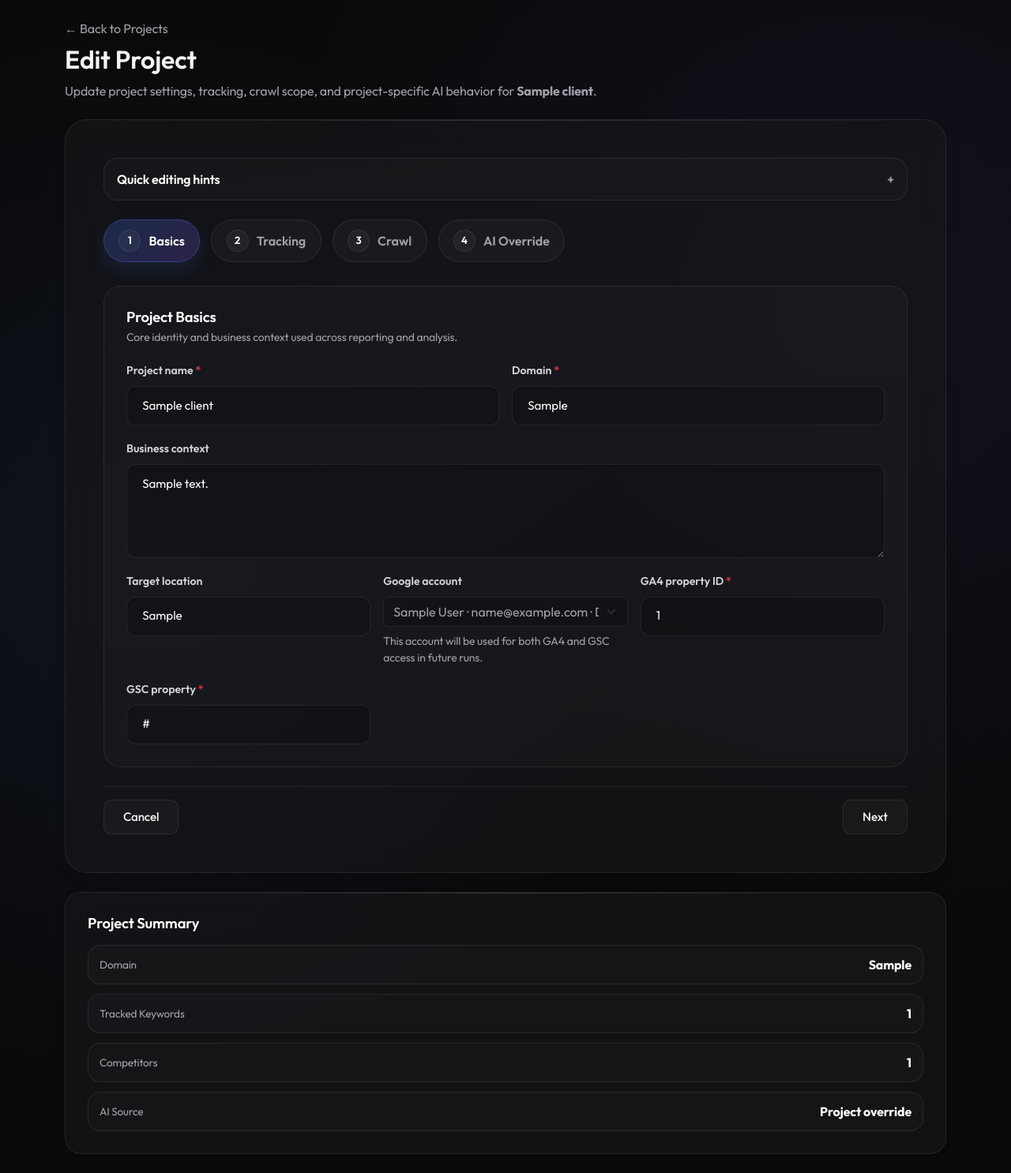
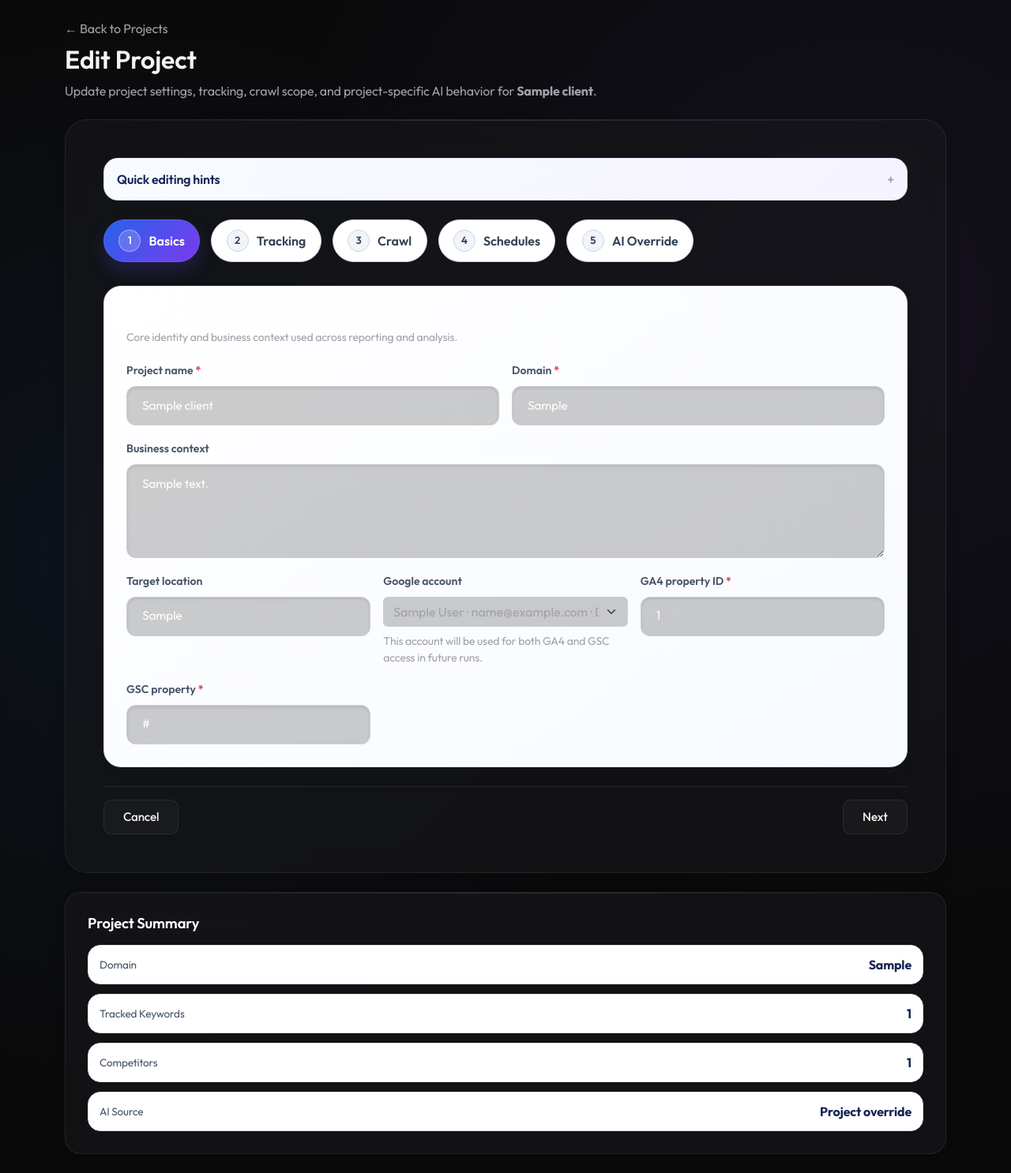
Before and after one commit to Anhcodervuive/Seo-agent-tool, a Flask app: page /project/1/edit in a window 1280 px wide. Shown: the part 81-1567 px from the top of the page at 79% size. Run offline with Flask 3, Linux system fonts and the light colour scheme; a user stored in the database is signed in; tables that the repository leaves empty hold one stand-in row (values such as "Sample post").

Commit message:
fix: expose schedules and improve light settings contrast

```diff
--- a/pipeline/app/static/css/style.css
+++ b/pipeline/app/static/css/style.css
@@ -1838,6 +1838,86 @@ h1, h2, h3, h4, h5, h6 { font-weight: 600; }
     letter-spacing: 0 !important;
 }
 
+/* Settings form: the original surface styles are designed for dark mode.
+   Give help, schedule and summary content explicit readable light-theme colours. */
+[data-theme="light"] .form-section,
+[data-bs-theme="light"] .form-section {
+    border-color: #d7e0ee;
+    background: linear-gradient(145deg, #ffffff, #f7faff);
+    box-shadow: 0 10px 24px rgba(30, 41, 59, 0.04);
+}
+
+[data-theme="light"] .form-section-accent,
+[data-bs-theme="light"] .form-section-accent {
+    background: linear-gradient(145deg, #f8fbff, #f5f3ff);
+}
+
+[data-theme="light"] .form-help-drawer,
+[data-bs-theme="light"] .form-help-drawer {
+    border-color: #d7e0ee;
+    background: linear-gradient(135deg, #f8fbff, #f5f3ff);
+}
+
+[data-theme="light"] .form-help-drawer summary,
+[data-bs-theme="light"] .form-help-drawer summary,
+[data-theme="light"] .form-help-item strong,
+[data-bs-theme="light"] .form-help-item strong,
+[data-theme="light"] .form-note-block strong,
+[data-bs-theme="light"] .form-note-block strong,
+[data-theme="light"] .form-summary-item strong,
+[data-bs-theme="light"] .form-summary-item strong {
+    color: #172554;
+}
+
+[data-theme="light"] .form-help-item,
+[data-bs-theme="light"] .form-help-item,
+[data-theme="light"] .form-note-block,
+[data-bs-theme="light"] .form-note-block,
+[data-theme="light"] .form-summary-item,
+[data-bs-theme="light"] .form-summary-item {
+    border-color: #d7e0ee;
+    background: #ffffff;
+    color: #475569;
+}
+
+[data-theme="light"] .form-help-item span,
+[data-bs-theme="light"] .form-help-item span,
+[data-theme="light"] .form-summary-item span,
+[data-bs-theme="light"] .form-summary-item span,
+[data-theme="light"] .form-label-soft,
+[data-bs-theme="light"] .form-label-soft {
+    color: #475569;
+}
+
+[data-theme="light"] .form-tab,
+[data-bs-theme="light"] .form-tab {
+    border-color: #cbd5e1;
+    background: #ffffff;
+    color: #334155;
+}
+
+[data-theme="light"] .form-tab-step,
+[data-bs-theme="light"] .form-tab-step {
+    border-color: #cbd5e1;
+    background: #f1f5f9;
+    color: #334155;
+}
+
+[data-theme="light"] .form-tab.is-active,
+[data-bs-theme="light"] .form-tab.is-active {
+    color: #ffffff;
+    border-color: #6366f1;
+    background: linear-gradient(135deg, #2563eb, #7c3aed);
+    box-shadow: 0 10px 22px rgba(79, 70, 229, 0.24);
+}
+
+[data-theme="light"] .form-tab.is-active .form-tab-step,
+[data-bs-theme="light"] .form-tab.is-active .form-tab-step {
+    border-color: rgba(255, 255, 255, 0.42);
+    background: rgba(255, 255, 255, 0.18);
+    color: #ffffff;
+}
+
 .admin-sidebar {
     position: sticky;
     top: 92px;
--- a/pipeline/app/templates/edit_project.html
+++ b/pipeline/app/templates/edit_project.html
@@ -49,8 +49,12 @@
                             <span class="form-tab-step">3</span>
                             <span>Crawl</span>
                         </button>
-                        <button type="button" class="form-tab" data-form-tab="ai" data-step-index="3">
+                        <button type="button" class="form-tab" data-form-tab="schedule" data-step-index="3">
                             <span class="form-tab-step">4</span>
+                            <span>Schedules</span>
+                        </button>
+                        <button type="button" class="form-tab" data-form-tab="ai" data-step-index="4">
+                            <span class="form-tab-step">5</span>
                             <span>AI Override</span>
                         </button>
                     </div>
@@ -396,7 +400,7 @@ document.addEventListener('DOMContentLoaded', function () {
 
     const tabButtons = Array.from(form.querySelectorAll('[data-form-tab]'));
     const tabPanels = Array.from(form.querySelectorAll('[data-form-panel]'));
-    const stepOrder = ['basics', 'tracking', 'crawl', 'ai'];
+    const stepOrder = ['basics', 'tracking', 'crawl', 'schedule', 'ai'];
     const prevButton = form.querySelector('[data-form-prev]');
     const nextButton = form.querySelector('[data-form-next]');
     const submitButton = form.querySelector('[data-form-submit]');
```
